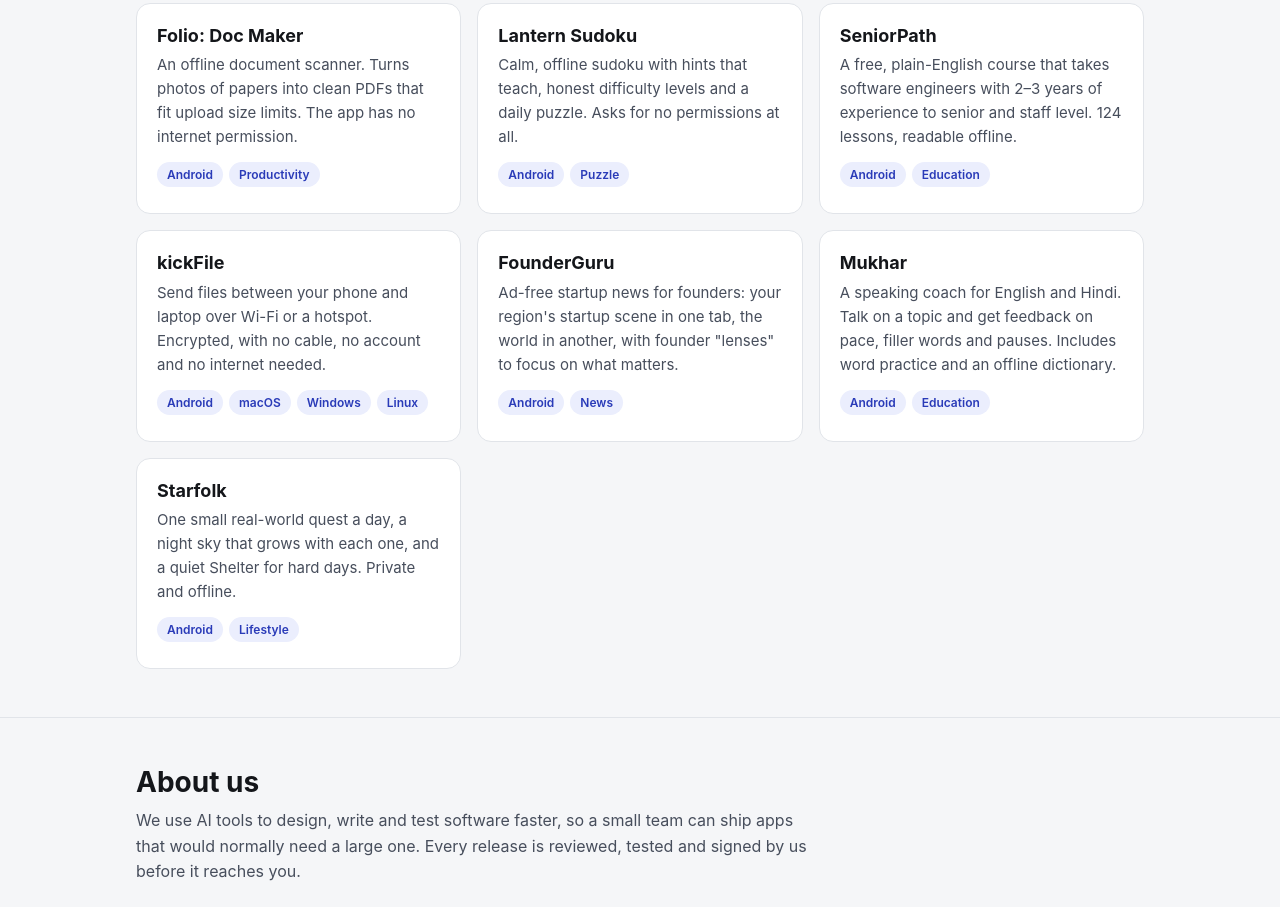
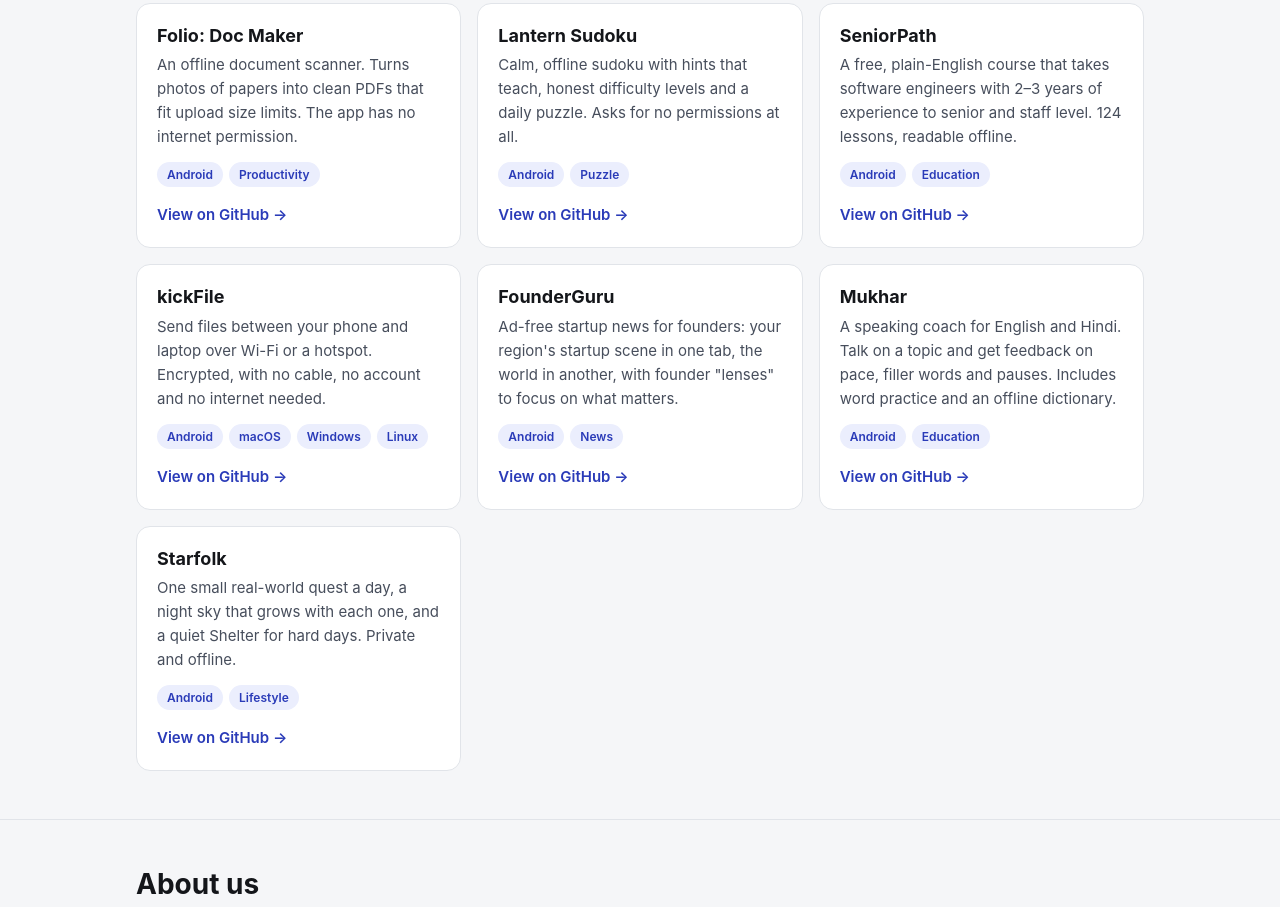
Before and after one commit to ukpratik/awesomeaiapplications, a plain HTML site: page index.html in a window 1280 px wide. Shown: the part 662-1569 px from the top of the page. Drawn offline with Linux system fonts and the light colour scheme.

Commit message:
Org website: link each app to its GitHub repo
Co-Authored-By: Claude Opus 5.5 <noreply@anthropic.com>

```diff
--- a/index.html
+++ b/index.html
@@ -38,36 +38,43 @@
           <h3>Folio: Doc Maker</h3>
           <p>An offline document scanner. Turns photos of papers into clean PDFs that fit upload size limits. The app has no internet permission.</p>
           <span class="tag">Android</span><span class="tag">Productivity</span>
+          <a class="repo" href="https://github.com/ukpratik/folio" rel="noopener">View on GitHub<span aria-hidden="true"> →</span><span class="sr-only"> (Folio: Doc Maker source code)</span></a>
         </article>
         <article class="card">
           <h3>Lantern Sudoku</h3>
           <p>Calm, offline sudoku with hints that teach, honest difficulty levels and a daily puzzle. Asks for no permissions at all.</p>
           <span class="tag">Android</span><span class="tag">Puzzle</span>
+          <a class="repo" href="https://github.com/ukpratik/lantern-sudoku" rel="noopener">View on GitHub<span aria-hidden="true"> →</span><span class="sr-only"> (Lantern Sudoku source code)</span></a>
         </article>
         <article class="card">
           <h3>SeniorPath</h3>
           <p>A free, plain-English course that takes software engineers with 2–3 years of experience to senior and staff level. 124 lessons, readable offline.</p>
           <span class="tag">Android</span><span class="tag">Education</span>
+          <a class="repo" href="https://github.com/ukpratik/seniorengineerpath" rel="noopener">View on GitHub<span aria-hidden="true"> →</span><span class="sr-only"> (SeniorPath source code)</span></a>
         </article>
         <article class="card">
           <h3>kickFile</h3>
           <p>Send files between your phone and laptop over Wi-Fi or a hotspot. Encrypted, with no cable, no account and no internet needed.</p>
           <span class="tag">Android</span><span class="tag">macOS</span><span class="tag">Windows</span><span class="tag">Linux</span>
+          <a class="repo" href="https://github.com/ukpratik/kickfile" rel="noopener">View on GitHub<span aria-hidden="true"> →</span><span class="sr-only"> (kickFile source code)</span></a>
         </article>
         <article class="card">
           <h3>FounderGuru</h3>
           <p>Ad-free startup news for founders: your region's startup scene in one tab, the world in another, with founder "lenses" to focus on what matters.</p>
           <span class="tag">Android</span><span class="tag">News</span>
+          <a class="repo" href="https://github.com/ukpratik/founderguru" rel="noopener">View on GitHub<span aria-hidden="true"> →</span><span class="sr-only"> (FounderGuru source code)</span></a>
         </article>
         <article class="card">
           <h3>Mukhar</h3>
           <p>A speaking coach for English and Hindi. Talk on a topic and get feedback on pace, filler words and pauses. Includes word practice and an offline dictionary.</p>
           <span class="tag">Android</span><span class="tag">Education</span>
+          <a class="repo" href="https://github.com/ukpratik/mukhar" rel="noopener">View on GitHub<span aria-hidden="true"> →</span><span class="sr-only"> (Mukhar source code)</span></a>
         </article>
         <article class="card">
           <h3>Starfolk</h3>
           <p>One small real-world quest a day, a night sky that grows with each one, and a quiet Shelter for hard days. Private and offline.</p>
           <span class="tag">Android</span><span class="tag">Lifestyle</span>
+          <a class="repo" href="https://github.com/ukpratik/starfolk" rel="noopener">View on GitHub<span aria-hidden="true"> →</span><span class="sr-only"> (Starfolk source code)</span></a>
         </article>
       </div>
     </div>
--- a/style.css
+++ b/style.css
@@ -79,3 +79,6 @@ footer.site a { color: var(--text-2); margin-right: 16px; }
   dl.details { grid-template-columns: 1fr; gap: 2px; }
   dl.details dd { margin-bottom: 10px; }
 }
+.card .repo { display: block; width: fit-content; margin-top: 10px; font-weight: 600; font-size: 15px; text-decoration: none; }
+.card .repo:hover { text-decoration: underline; }
+.sr-only { position: absolute; width: 1px; height: 1px; overflow: hidden; clip: rect(0 0 0 0); white-space: nowrap; }
```
